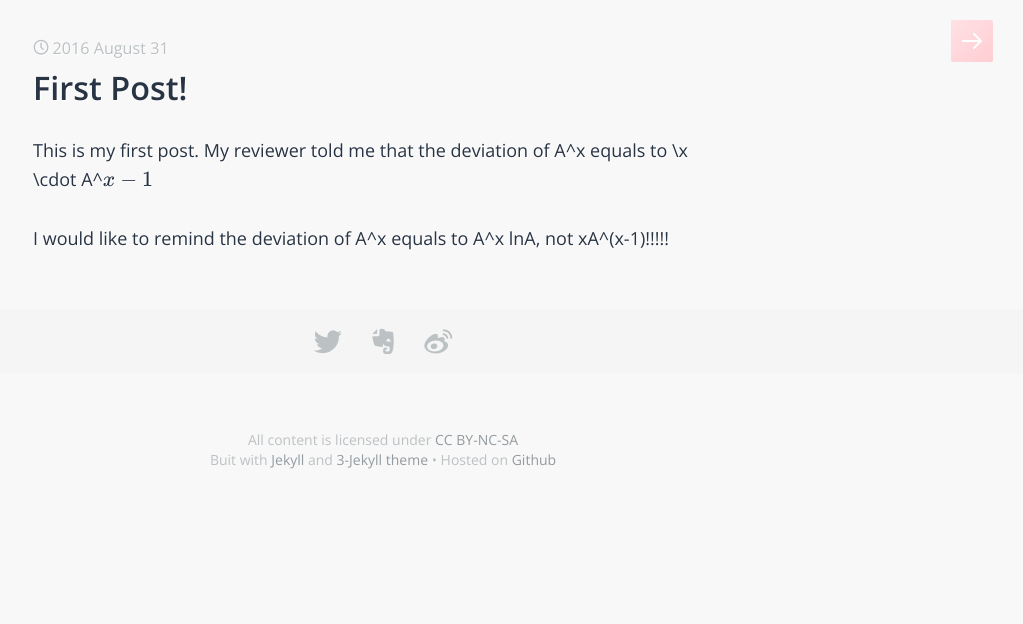
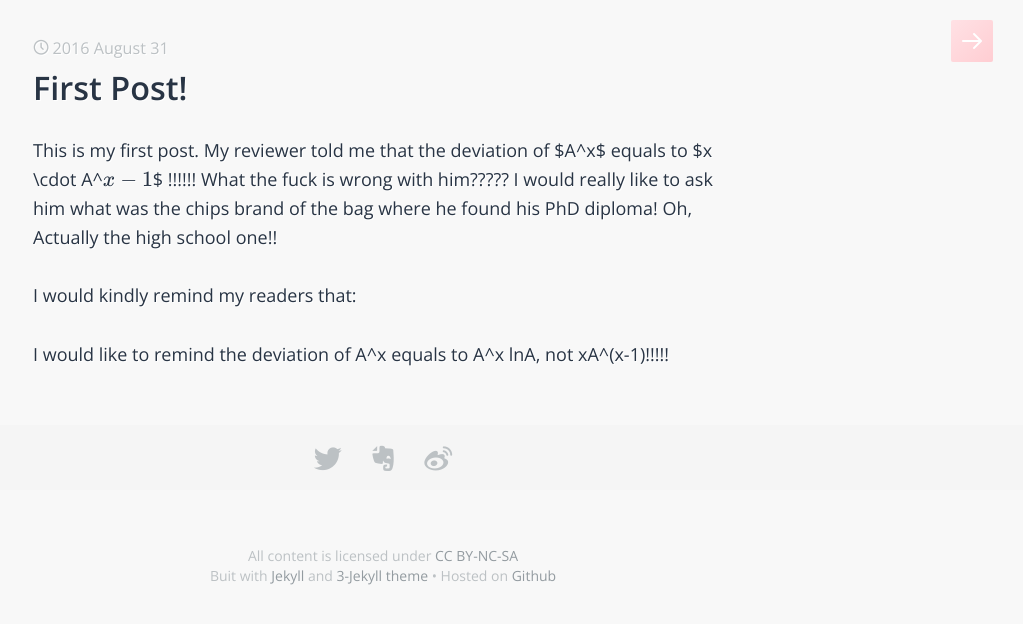
Before and after one commit to sophiesongge/sophiesongge.github.io, a Jekyll site: the page built from _posts/2016-08-31-first-post.markdown, in a window 1280 px wide. Shown: the top 624 px of the page, without its empty margins (257-1280 px from the left). Built offline with Jekyll 4.4.1, drawn with Linux system fonts in a browser that asks for light colours; some web fonts are replaced; formulas are drawn with MathJax 3.

Commit message:
change format of the math equations

```diff
--- a/_posts/2016-08-31-first-post.markdown
+++ b/_posts/2016-08-31-first-post.markdown
@@ -5,7 +5,12 @@
 categories: jekyll update
 ---
 <script type="text/javascript" src="http://cdn.mathjax.org/mathjax/latest/MathJax.js?config=default"></script>
-This is my first post. My reviewer told me that the deviation of A^x
- equals to \\x \\cdot A^\\(x-1\\)
+This is my first post. My reviewer told me that the deviation of $A^x$
+ equals to $x \\cdot A^\\(x-1\\)$ !!!!!! What the fuck is wrong with him????? I would really like to ask him
+  what was the chips brand of the bag where he found his PhD diploma! Oh, Actually the high school one!!
+
+I would kindly remind my readers that:
+
+
 
 I would like to remind the deviation of A^x equals to A^x lnA, not xA^(x-1)!!!!!
```
